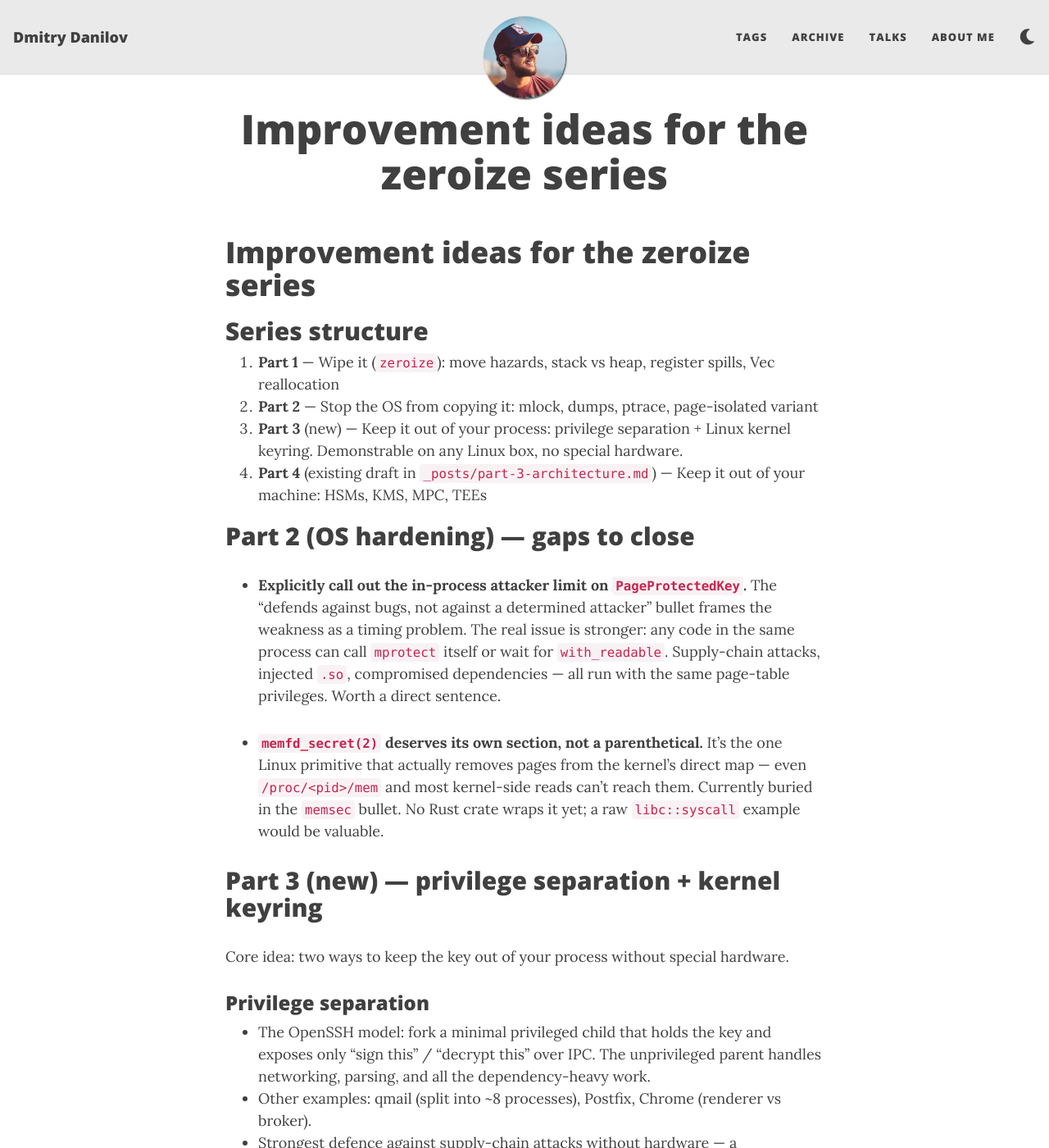
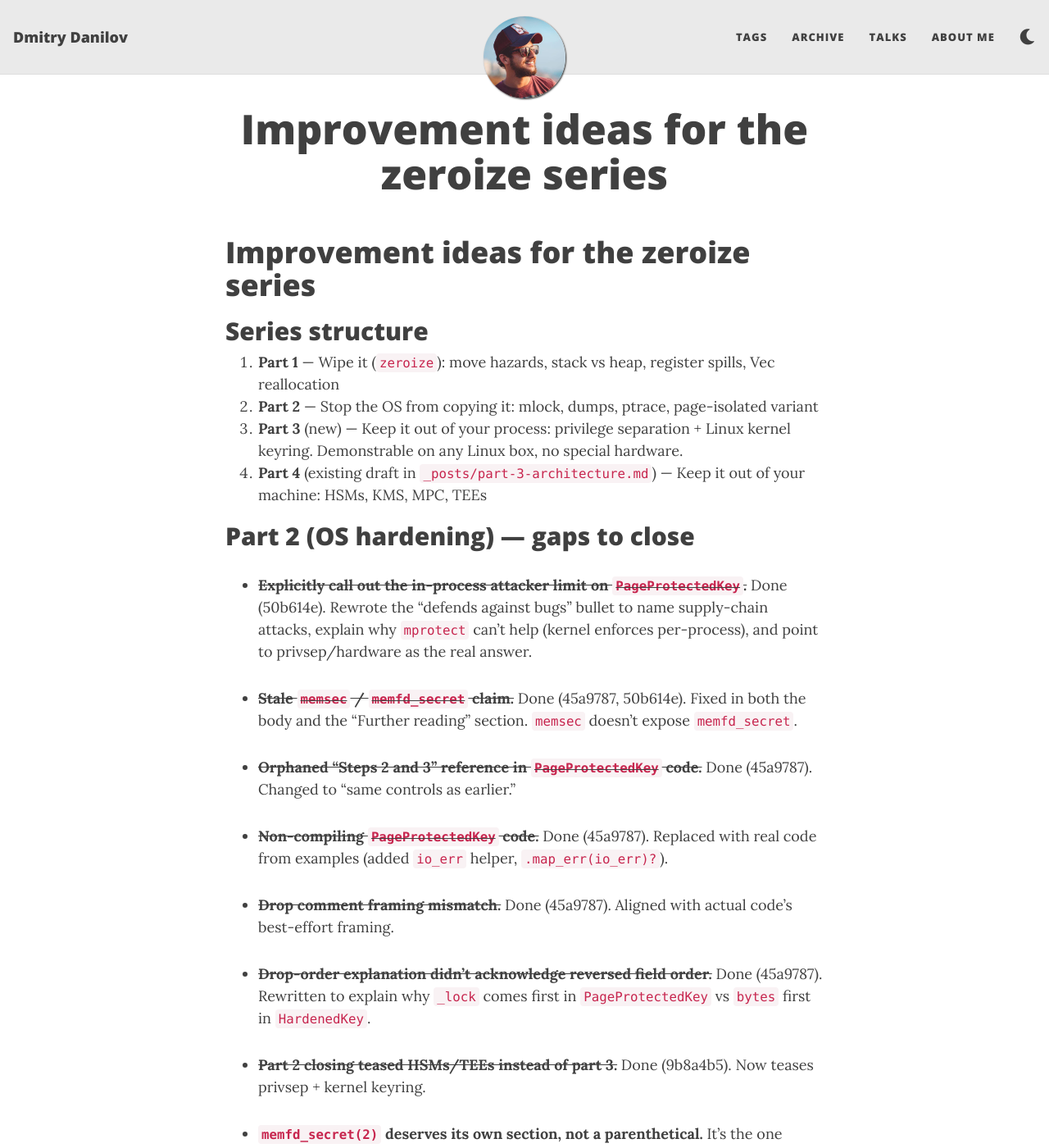
Before and after one commit to f-squirrel/f-squirrel.github.io, a Jekyll site: the page built from part-3-zeroize.md, in a window 1280 px wide and 1400 px high. Shown: the whole window at 82% size. Built offline with Jekyll 4.4.1, drawn with Linux system fonts in a browser that asks for light colours; nearby versions of some CDN libraries; our own code applies the rules of GitHub Pages for plain Markdown files.

Commit message:
chore: mark completed items in planning notes
Co-Authored-By: Claude Opus 4.6 <noreply@anthropic.com>

```diff
--- a/part-3-zeroize.md
+++ b/part-3-zeroize.md
@@ -9,7 +9,19 @@
 
 ## Part 2 (OS hardening) — gaps to close
 
-- **Explicitly call out the in-process attacker limit on `PageProtectedKey`.** The "defends against bugs, not against a determined attacker" bullet frames the weakness as a timing problem. The real issue is stronger: any code in the same process can call `mprotect` itself or wait for `with_readable`. Supply-chain attacks, injected `.so`, compromised dependencies — all run with the same page-table privileges. Worth a direct sentence.
+- ~~**Explicitly call out the in-process attacker limit on `PageProtectedKey`.**~~ Done (50b614e). Rewrote the "defends against bugs" bullet to name supply-chain attacks, explain why `mprotect` can't help (kernel enforces per-process), and point to privsep/hardware as the real answer.
+
+- ~~**Stale `memsec` / `memfd_secret` claim.**~~ Done (45a9787, 50b614e). Fixed in both the body and the "Further reading" section. `memsec` doesn't expose `memfd_secret`.
+
+- ~~**Orphaned "Steps 2 and 3" reference in `PageProtectedKey` code.**~~ Done (45a9787). Changed to "same controls as earlier."
+
+- ~~**Non-compiling `PageProtectedKey` code.**~~ Done (45a9787). Replaced with real code from examples (added `io_err` helper, `.map_err(io_err)?`).
+
+- ~~**Drop comment framing mismatch.**~~ Done (45a9787). Aligned with actual code's best-effort framing.
+
+- ~~**Drop-order explanation didn't acknowledge reversed field order.**~~ Done (45a9787). Rewritten to explain why `_lock` comes first in `PageProtectedKey` vs `bytes` first in `HardenedKey`.
+
+- ~~**Part 2 closing teased HSMs/TEEs instead of part 3.**~~ Done (9b8a4b5). Now teases privsep + kernel keyring.
 
 - **`memfd_secret(2)` deserves its own section, not a parenthetical.** It's the one Linux primitive that actually removes pages from the kernel's direct map — even `/proc/<pid>/mem` and most kernel-side reads can't reach them. Currently buried in the `memsec` bullet. No Rust crate wraps it yet; a raw `libc::syscall` example would be valuable.
 
```
